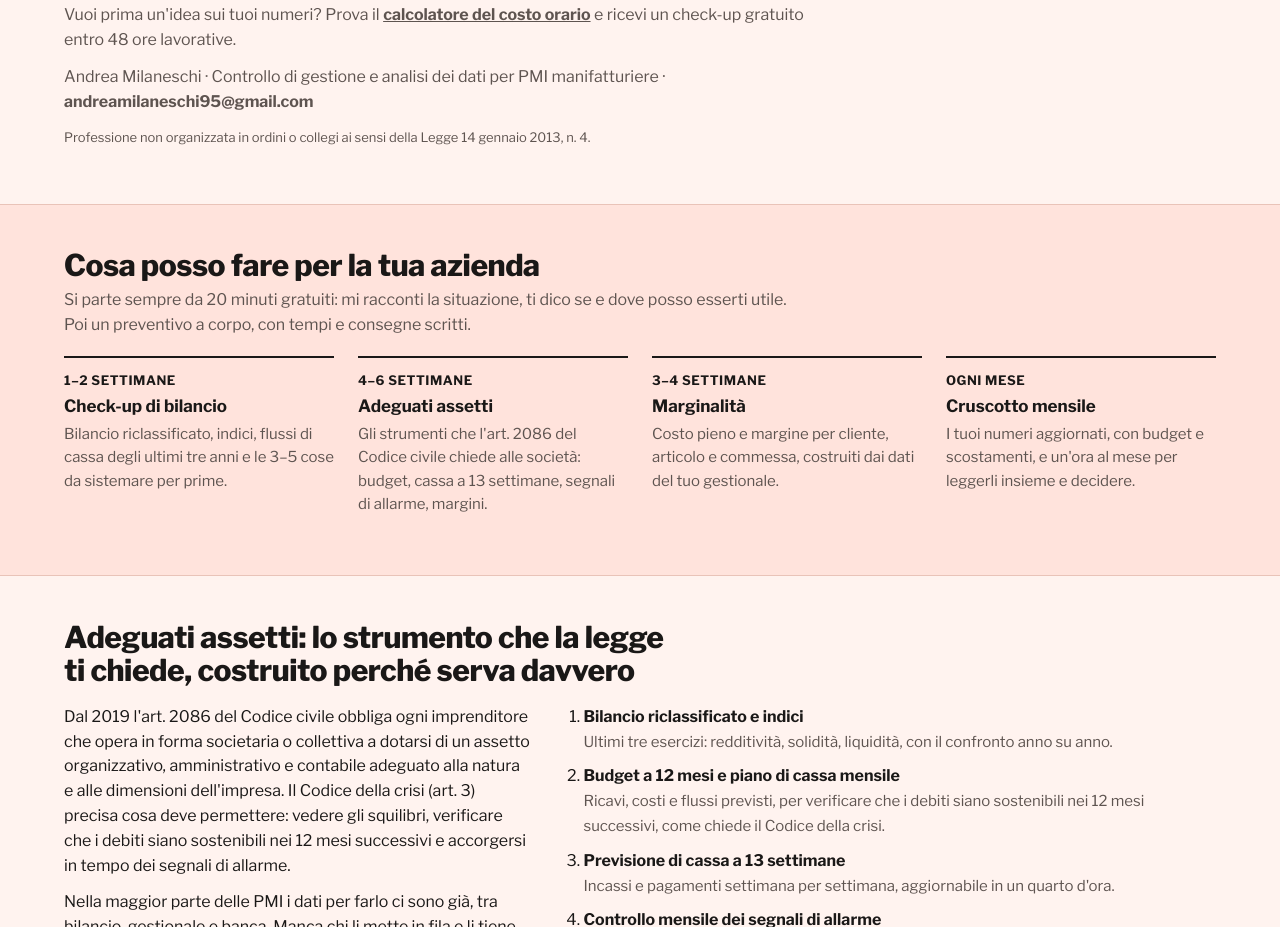
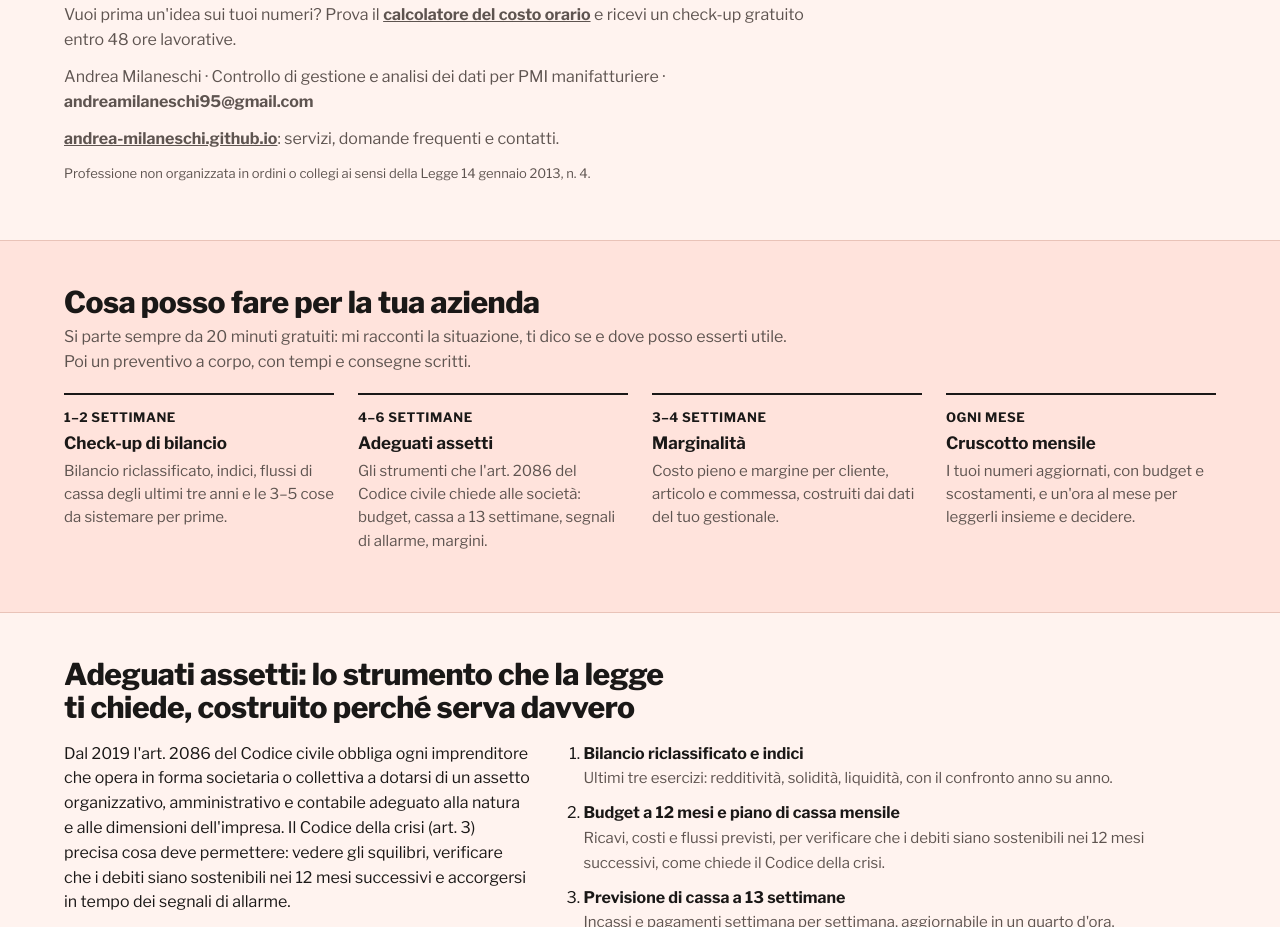
Before and after one commit to andrea-milaneschi/cruscotto-marginalita-pmi, a plain HTML site: page index.html in a window 1280 px wide. Shown: the part 3499-4426 px from the top of the page. Drawn offline with nearby package versions, Linux system fonts and the light colour scheme.

Commit message:
Collegamento al sito andrea-milaneschi.github.io
Co-Authored-By: Claude Opus 5.5 <noreply@anthropic.com>
Claude-Session: https://claude.ai/code/session_015bM9w7AcepfwbXi2hyZ8Sh

```diff
--- a/index.html
+++ b/index.html
@@ -193,6 +193,7 @@ tr.tot td{font-weight:800}
 <div class="btns" style="margin-top:8px"><a href="mailto:andreamilaneschi95@gmail.com?subject=Cruscotto%20sui%20miei%20numeri" style="font:600 15px 'Libre Franklin',sans-serif;min-height:44px;padding:0 16px;border-radius:4px;background:var(--ink);color:var(--bg);display:inline-flex;align-items:center;text-decoration:none">Prenota 20 minuti gratuiti</a></div>
 <p class="sub" style="margin-top:12px">Vuoi prima un'idea sui tuoi numeri? Prova il <a href="https://andrea-milaneschi.github.io/calcolatore-costo-orario/" style="color:inherit;font-weight:700">calcolatore del costo orario</a> e ricevi un check-up gratuito entro 48 ore lavorative.</p>
 <p class="sub">Andrea Milaneschi · Controllo di gestione e analisi dei dati per PMI manifatturiere · <span style="font-weight:700;overflow-wrap:anywhere">andreamilaneschi95@gmail.com</span></p>
+<p class="sub"><a href="https://andrea-milaneschi.github.io/" style="color:inherit;font-weight:700">andrea-milaneschi.github.io</a>: servizi, domande frequenti e contatti.</p>
 <p class="sample">Professione non organizzata in ordini o collegi ai sensi della Legge 14 gennaio 2013, n. 4.</p>
 </div></section>
 <section class="band" id="servizi"><div class="wrap">
```
Also changed, not shown: 1 other file.
